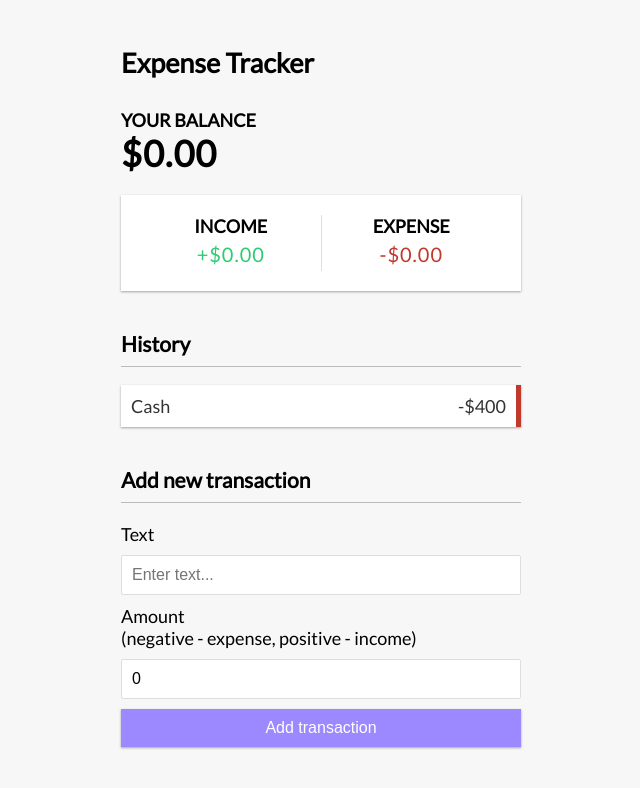
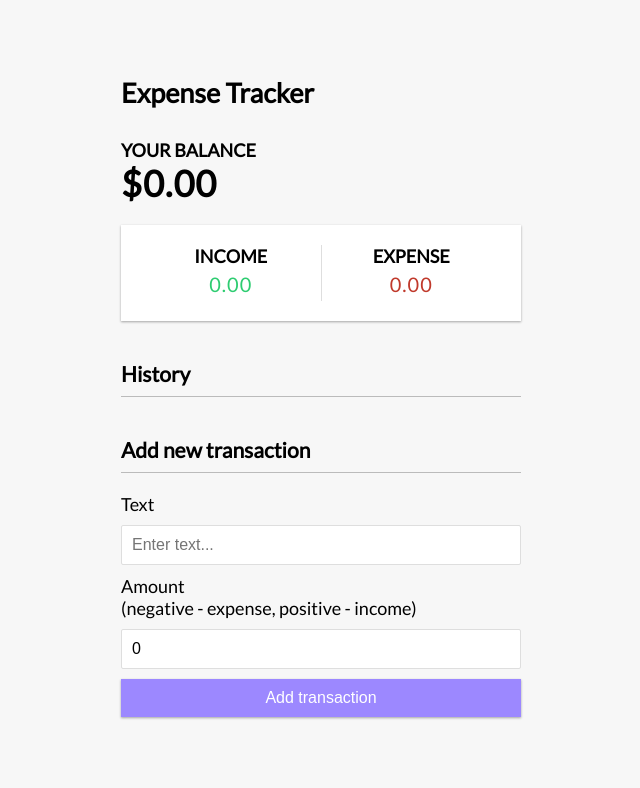
Before and after one commit to astevens246/expense-tracker, a React (Create React App) app: page / in a window 1280 px wide. Shown: the top 788 px of the page, without its empty margins (319-959 px from the left). Built offline with nearby package versions, Linux system fonts and the light colour scheme.

Commit message:
added transactions

```diff
--- a/src/App.js
+++ b/src/App.js
@@ -7,9 +7,11 @@
  import TransactionList from './components/TransactionList';
  import AddTransaction from './components/AddTransaction';
 
+ import { GlobalProvider } from './context/GlobalState';
+
 function App() {
   return (
-    <div>
+    <GlobalProvider>
       <Header />
       <div className="container">
         <Balance />
@@ -17,7 +19,7 @@
         <TransactionList />
         <AddTransaction />
       </div>
-    </div>
+    </GlobalProvider>
   );
 }
 
--- a/src/components/AddTransaction.js
+++ b/src/components/AddTransaction.js
@@ -1,12 +1,29 @@
 import React, {useState} from 'react'
+import { GlobalContext } from '../context/GlobalState';
+import { useContext } from 'react';
+
 
 const AddTransaction = () => {
     const [text, setText] = useState('');
     const [amount, setAmount] = useState(0);
+
+    const { addTransaction } = useContext(GlobalContext);
+
+    const onSubmit = e => {
+      e.preventDefault();
+
+      const newTransaction = {
+        id: Math.floor(Math.random() * 100000000),
+        text,
+        amount: +amount
+      }
+      addTransaction(newTransaction);
+    }
+
   return (
     <div>
          <h3>Add new transaction</h3>
-      <form>
+      <form onSubmit={onSubmit}>
         <div className="form-control">
           <label htmlFor="text">Text</label>
           <input type="text" value={text} onChange={(e) => setText(e.target.value)} placeholder="Enter text..." />
--- a/src/components/Balance.js
+++ b/src/components/Balance.js
@@ -1,10 +1,17 @@
 import React from 'react'
+import { GlobalContext } from '../context/GlobalState';
+import { useContext } from 'react';
 
 const Balance = () => {
+  const {transactions} = useContext(GlobalContext);
+
+  const amounts = transactions.map(transaction => transaction.amount);
+
+  const total = amounts.reduce((acc, item) => (acc += item), 0).toFixed(2);
   return (
     <div>
         <h4>Your Balance</h4>
-        <h1 >$0.00</h1>
+        <h1 >${total}</h1>
 
     </div>
   )
--- a/src/components/IncomeExpenses.js
+++ b/src/components/IncomeExpenses.js
@@ -1,15 +1,30 @@
 import React from 'react'
+import { GlobalContext } from '../context/GlobalState';
+import { useContext } from 'react';
 
 const IncomeExpenses = () => {
+  const {transactions} = useContext(GlobalContext);
+
+  const amounts = transactions.map(transaction => transaction.amount);
+
+  const income = amounts
+    .filter(item => item > 0)
+    .reduce((acc, item) => (acc += item), 0)
+    .toFixed(2);
+
+  const expense = (
+    amounts.filter(item => item < 0).reduce((acc, item) => (acc += item), 0) *
+    -1
+  ).toFixed(2);
   return (
     <div class="inc-exp-container">
         <div>
           <h4>Income</h4>
-          <p className="money plus">+$0.00</p>
+          <p className="money plus">{income}</p>
         </div>
         <div>
           <h4>Expense</h4>
-          <p className="money minus">-$0.00</p>
+          <p className="money minus">{expense}</p>
         </div>
       </div>
 
--- /dev/null
+++ b/src/components/Transaction.js
@@ -0,0 +1,17 @@
+import React from 'react';
+import { GlobalContext } from '../context/GlobalState';
+import { useContext } from 'react';
+
+const Transaction = ({transaction}) => {
+    const { deleteTransaction } = useContext(GlobalContext);
+
+    const sign = transaction.amount < 0 ? '-' : '+';
+  return (
+    <li className={transaction.amount < 0 ? 'minus' : 'plus'}>
+        {transaction.text} <span>{sign}${Math.abs(transaction.amount)} </span><button
+        onClick={() => deleteTransaction(transaction.id)} class="delete-btn">x</button>
+    </li>
+  )
+}
+
+export default Transaction
--- a/src/components/TransactionList.js
+++ b/src/components/TransactionList.js
@@ -1,13 +1,16 @@
-import React from 'react'
+import React from 'react';
+import  Transaction  from './Transaction';
+import { GlobalContext } from '../context/GlobalState';
+import { useContext } from 'react';
 
 const TransactionList = () => {
+        const {transactions} = useContext(GlobalContext);
     return (
         <div>
         <h3>History</h3>
-      <ul className="list">
-         <li className="minus">
-          Cash <span>-$400</span><button class="delete-btn">x</button>
-        </li>
+            <ul  className="list">
+                {transactions.map(transaction => (<Transaction key={transaction.id}transaction={transaction}/>)
+                    )}
             </ul>
         </div>
     )
--- /dev/null
+++ b/src/context/AppReducer.js
@@ -0,0 +1,16 @@
+export default (state, action) => {
+    switch(action.type) {
+        case 'DELETE_TRANSACTION':
+            return {
+                ...state,
+                transactions: state.transactions.filter(transaction => transaction.id !== action.payload)
+            }
+        case 'ADD_TRANSACTION':
+            return {
+                ...state,
+                transactions: [action.payload, ...state.transactions]
+            }
+        default:
+        return state;
+    }
+    }
--- /dev/null
+++ b/src/context/GlobalState.js
@@ -0,0 +1,41 @@
+import React, { createContext, useReducer } from 'react';
+import AppReducer from './AppReducer';
+
+// Initial State
+const initialState = {
+  transactions: [
+
+     ]
+
+}
+
+// Create Context
+export const GlobalContext = createContext(initialState);
+
+// Provider componenet
+export const GlobalProvider = ({ children }) => {
+    const [state, dispatch] = useReducer(AppReducer, initialState);
+
+    //Actions
+    function deleteTransaction(id){
+      dispatch({
+        type: 'DELETE_TRANSACTION',
+        payload: id
+      });
+    }
+
+    function addTransaction(transaction){
+      dispatch({
+        type: 'ADD_TRANSACTION',
+        payload: transaction
+      });
+    }
+
+    return (<GlobalContext.Provider value={{
+      transactions:state.transactions,
+      deleteTransaction,
+      addTransaction
+      }}>
+        {children}
+    </GlobalContext.Provider>);
+}
```
Lines whose indentation alone changed are shown as unchanged.
